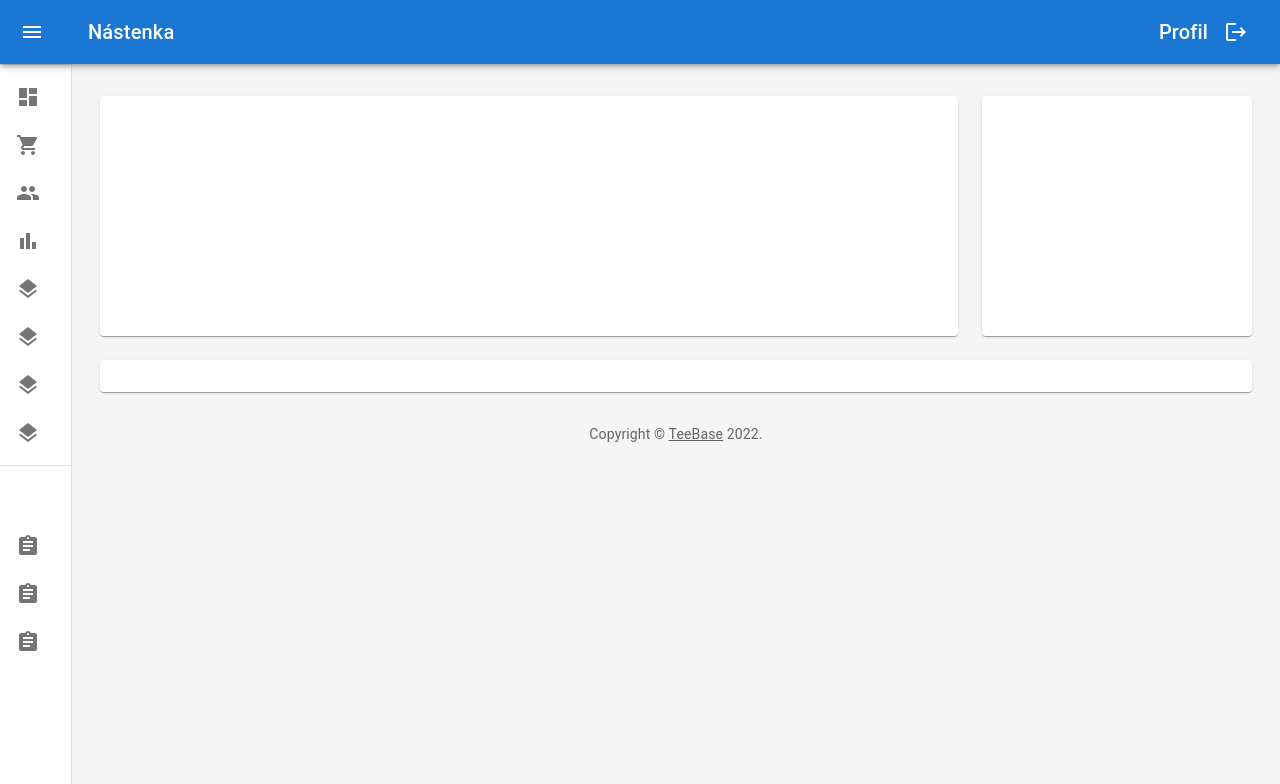
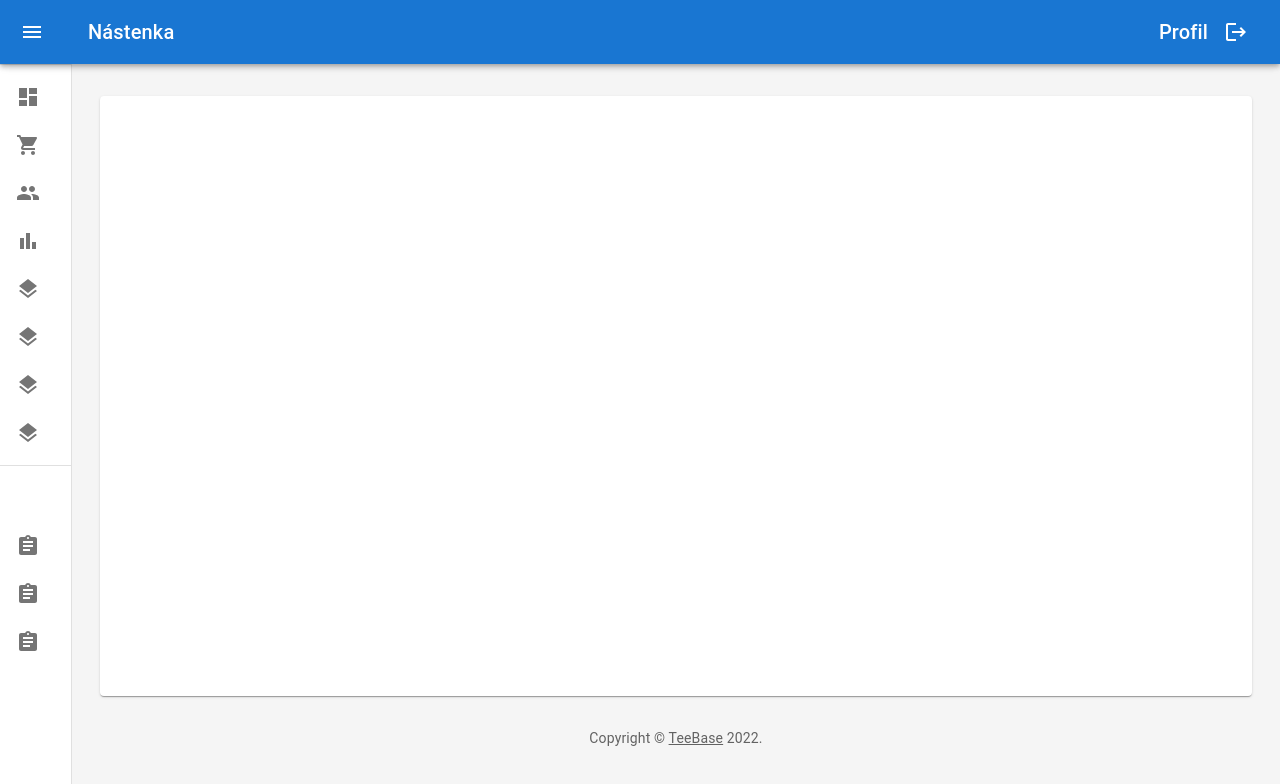
Before and after one commit to MatejBendik/TeeBase, a React (Create React App) app in the folder frontend/: page /app in a window 1280 px wide. Shown: the top 784 px of the page. Built offline with nearby package versions, Linux system fonts and the light colour scheme.

Commit message:
Added profile screen

```diff
--- a/frontend/src/components/main/Main.tsx
+++ b/frontend/src/components/main/Main.tsx
@@ -1,4 +1,4 @@
-import React from "react";
+import React, { useState } from "react";
 import Button from "@mui/material/Button";
 import { useNavigate } from "react-router";
 
@@ -20,7 +20,9 @@ import Link from "@mui/material/Link";
 import MenuIcon from "@mui/icons-material/Menu";
 import ChevronLeftIcon from "@mui/icons-material/ChevronLeft";
 import LogoutIcon from "@mui/icons-material/Logout";
+
 import { mainListItems, secondaryListItems } from "./listItems";
+import Profile from "./Profile";
 
 function Copyright(props: any) {
   return (
@@ -98,6 +100,7 @@ function DashboardContent() {
     setOpen(!open);
   };
   const navigate = useNavigate();
+  const [content, setContent] = useState("home");
 
   return (
     <ThemeProvider theme={mdTheme}>
@@ -137,6 +140,9 @@ function DashboardContent() {
                 color="inherit"
                 noWrap
                 sx={{ flexGrow: 1 }}
+                onClick={() => {
+                  setContent("settings");
+                }}
               >
                 Profil
               </Typography>
@@ -189,34 +195,31 @@ function DashboardContent() {
           <Toolbar />
           <Container maxWidth="lg" sx={{ mt: 4, mb: 4 }}>
             <Grid container spacing={3}>
-              {/* Chart */}
-              <Grid item xs={12} md={8} lg={9}>
+              {content == "home" && (
+                <Grid item xs={12} md={15} lg={15}>
                   <Paper
                     sx={{
                       p: 2,
-                    display: "flex",
                       flexDirection: "column",
-                    height: 240,
+                      height: "75vh",
                     }}
                   ></Paper>
                 </Grid>
-              {/* Recent Deposits */}
-              <Grid item xs={12} md={4} lg={3}>
+              )}
+
+              {content == "settings" && (
+                <Grid item xs={12} md={15} lg={15}>
                   <Paper
                     sx={{
                       p: 2,
-                    display: "flex",
                       flexDirection: "column",
-                    height: 240,
+                      height: "75vh",
                     }}
-                ></Paper>
+                  >
+                    <Profile></Profile>
+                  </Paper>
                 </Grid>
-              {/* Recent Orders */}
-              <Grid item xs={12}>
-                <Paper
-                  sx={{ p: 2, display: "flex", flexDirection: "column" }}
-                ></Paper>
-              </Grid>
+              )}
             </Grid>
             <Copyright sx={{ pt: 4 }} />
           </Container>
--- /dev/null
+++ b/frontend/src/components/main/Profile.tsx
@@ -0,0 +1,9 @@
+import React from "react";
+
+export default function Profile() {
+  return (
+    <>
+      <h1>Profil ide</h1>
+    </>
+  );
+}
--- /dev/null
+++ b/frontend/src/components/main/Settings.tsx
@@ -0,0 +1,5 @@
+import react from "react";
+
+export default function Settings() {
+  return;
+}
```
Lines whose indentation alone changed are shown as unchanged.
